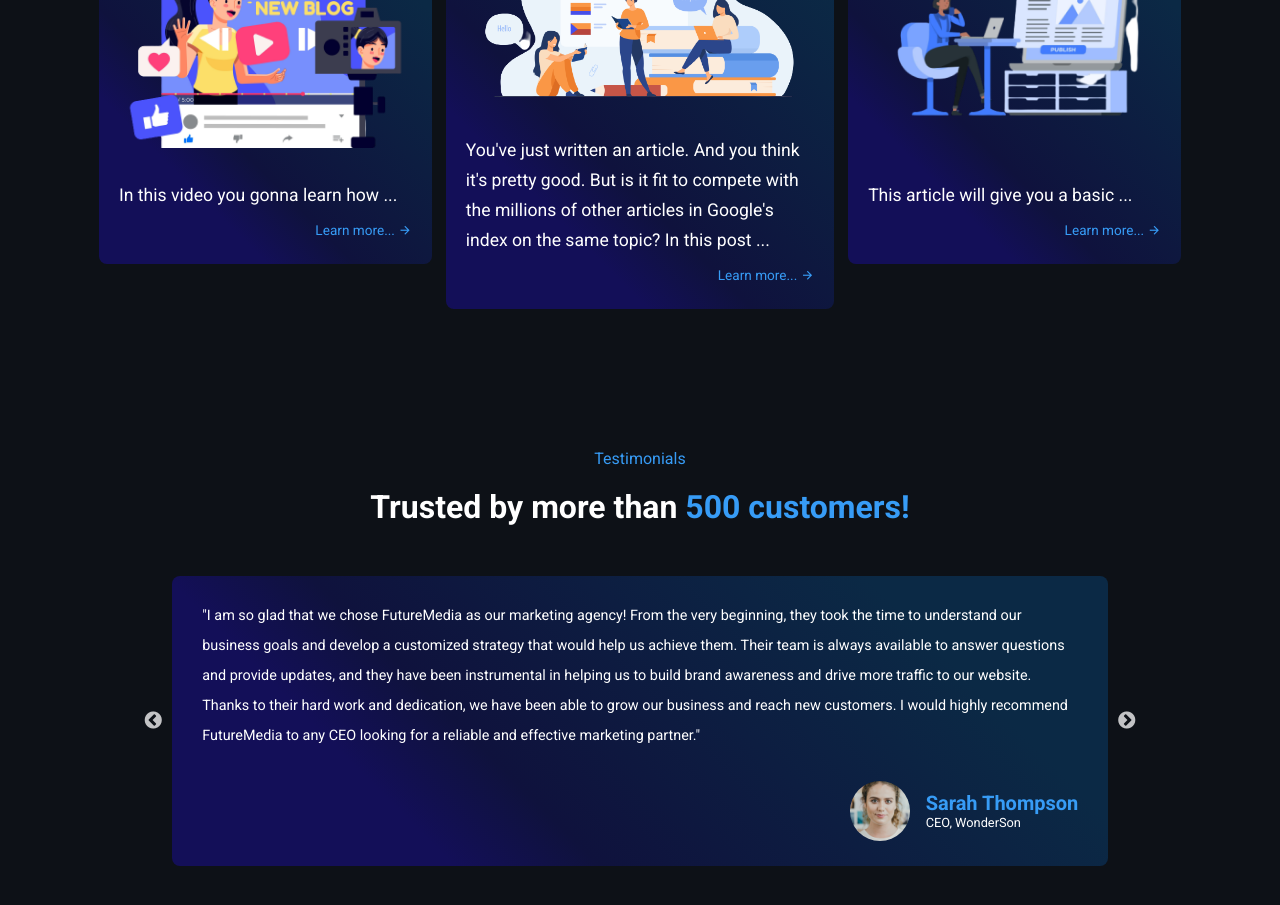
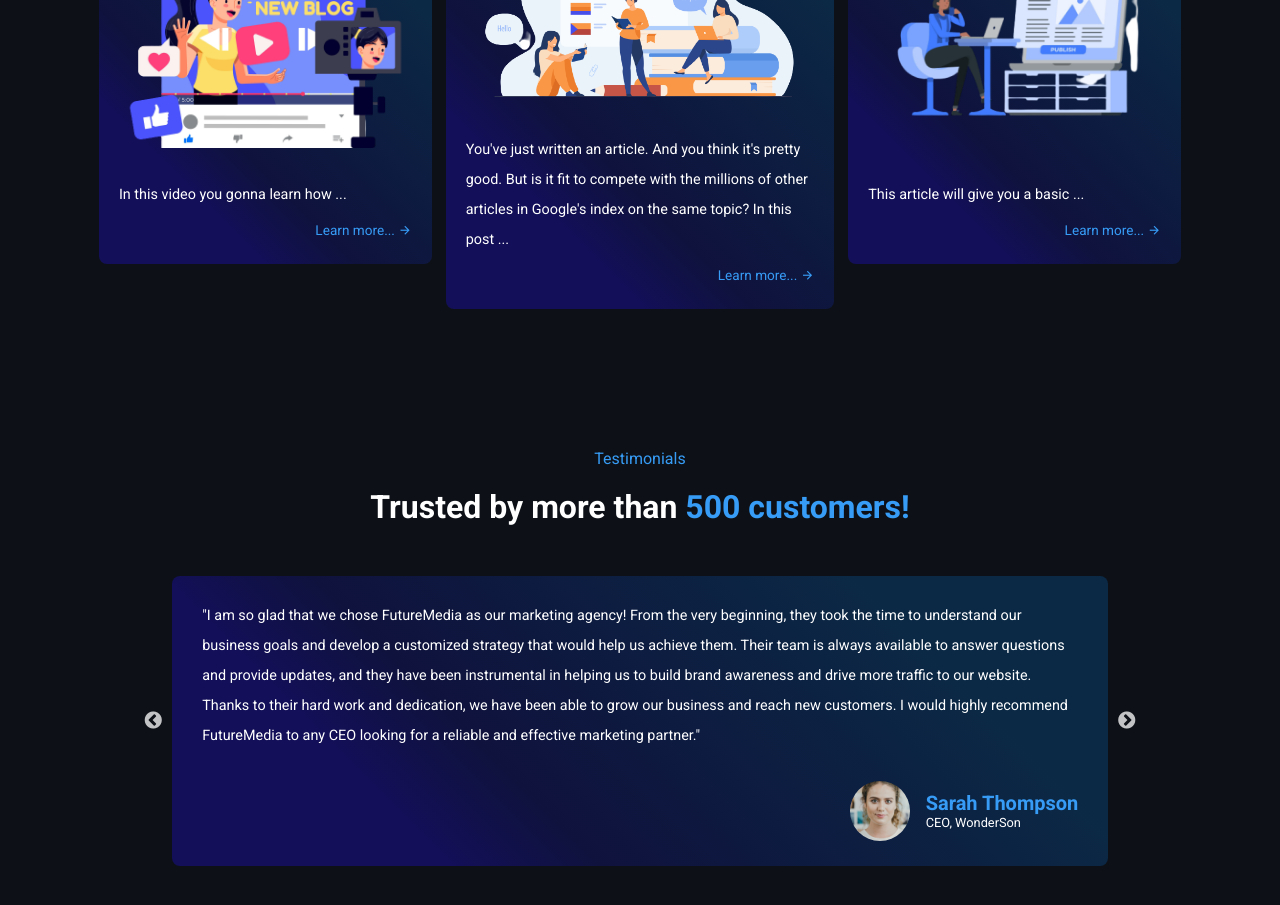
Before and after one commit to xroobix/AgencyWebsite, a React (Vite) app: page / in a window 1280 px wide. Shown: the part 3400-4305 px from the top of the page. Built offline with nearby package versions, Linux system fonts and the light colour scheme.

Commit message:
Fix description font size

```diff
--- a/src/Components/Blog/blog.css
+++ b/src/Components/Blog/blog.css
@@ -54,7 +54,6 @@
 }
 
 .post__description {
-    font-size: 1.1rem;
     margin-bottom: 10px;
 }
 
```
